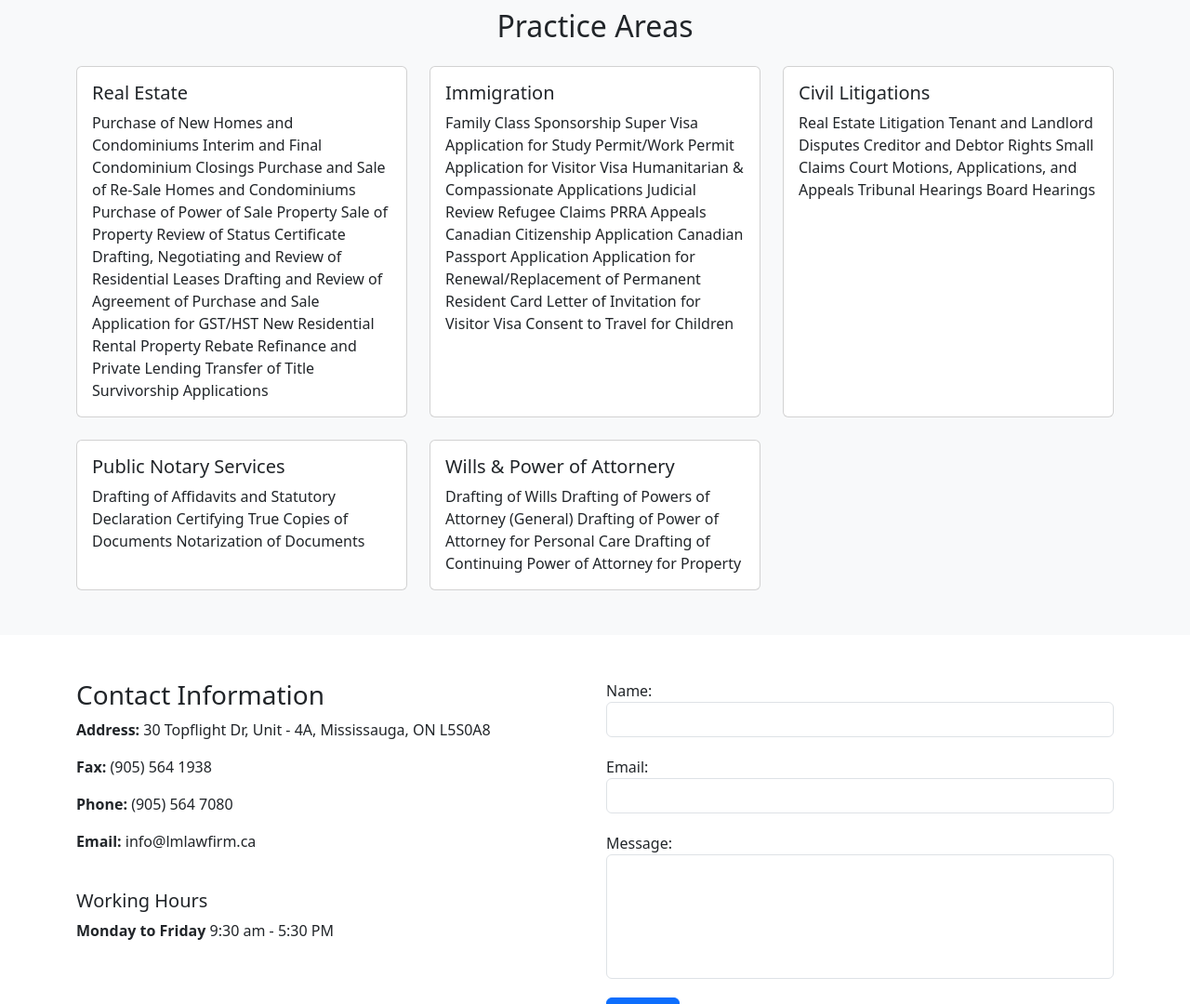
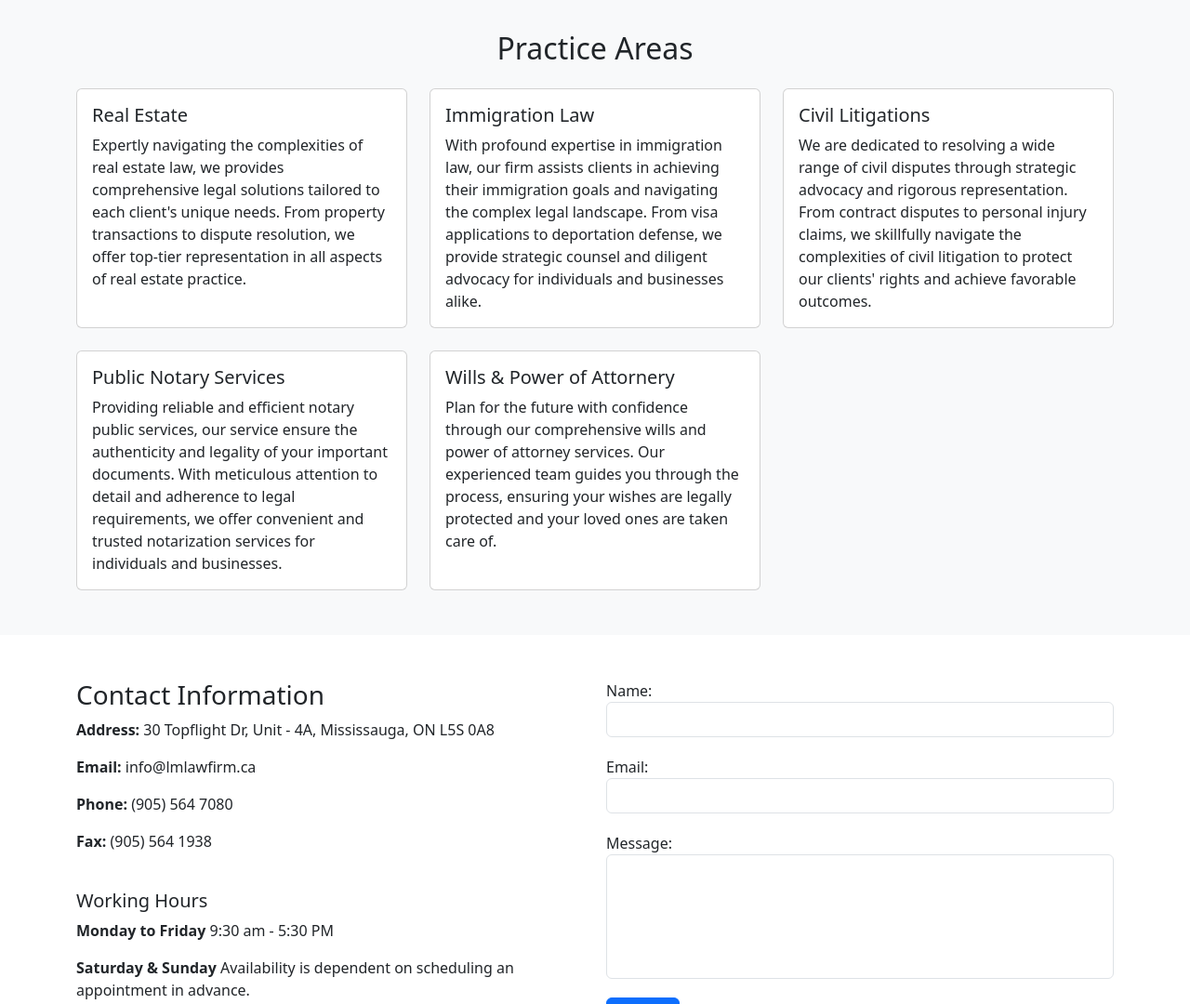
Before and after one commit to cslakshitmehta/lmlawfirm, a website with bundled scripts: page index.html in a window 1280 px wide. Shown: the part 1240-2320 px from the top of the page at 93% size. Built offline with nearby package versions, Linux system fonts and the light colour scheme; files whose address does not match are found by name.

Commit message:
content update for service

```diff
--- a/css/style.css
+++ b/css/style.css
@@ -14,7 +14,6 @@
   position: absolute;
   width: 100%;
   z-index: 1;
-  background: #2d2d2d;
 }
 
 .video-container {
@@ -51,7 +50,7 @@
 }
 
 .navbar-nav li.nav-item {
-  margin-right: 35px;
+  margin-right: 25px;
 }
 
 .nav-link {
@@ -63,12 +62,12 @@
 }
 
 .service-img {
-  height: 250px;
+  height: 300px;
 }
 
 .service-img img {
-  width: 100%;
-  height: 100%;
+  max-width: 100%;
+  max-height: 100%;
 }
 
 .footer .social-media li {
--- a/index.html
+++ b/index.html
@@ -13,14 +13,14 @@
     <div class="contact-strip">
       <div class="container">
         <div class="row">
-          <div class="col-md-4">
+          <div class="col-lg-2">
             <p>Email: info@lmlawfirm.ca</p>
           </div>
-          <div class="col-md-4">
+          <div class="col-lg-2">
+            <p>Phone: (905) 564 7080</p>
+          </div>
+          <div class="col-lg-2">
             <p>Fax: (905) 564 1938</p>
-          </div>
-          <div class="col-md-4">
-            <p>Phone: (905) 564 7080</p>
           </div>
         </div>
       </div>
@@ -71,9 +71,8 @@
           <h1>Legal expertise you can rely on</h1>
           <p>
             Trusted Legal Excellence: Your Partner in Legal Solutions.
-            Experience the difference with our services
-            committed to delivering exceptional legal services tailored to your
-            needs.
+            Experience the difference with our services committed to delivering
+            exceptional legal services tailored to your needs.
           </p>
         </div>
       </section>
@@ -119,39 +118,27 @@
             <div class="card h-100">
               <div class="card-body">
                 <h5 class="card-title">Real Estate</h5>
-                <p class="card-text">Purchase of New Homes and Condominiums
-                  Interim and Final Condominium Closings
-                  Purchase and Sale of Re-Sale Homes and Condominiums
-                  Purchase of Power of Sale Property
-                  Sale of Property
-                  Review of Status Certificate
-                  Drafting, Negotiating and Review of Residential Leases
-                  Drafting and Review of Agreement of Purchase and Sale
-                  Application for GST/HST New Residential Rental Property Rebate
-                  Refinance and Private Lending
-                  Transfer of Title
-                  Survivorship Applications</p>
+                <p class="card-text">
+                  Expertly navigating the complexities of real estate law, we
+                  provides comprehensive legal solutions tailored to each
+                  client's unique needs. From property transactions to dispute
+                  resolution, we offer top-tier representation in all aspects of
+                  real estate practice.
+                </p>
               </div>
             </div>
           </div>
           <div class="col">
             <div class="card h-100">
               <div class="card-body">
-                <h5 class="card-title">Immigration</h5>
-                <p class="card-text">Family Class Sponsorship
-                  Super Visa
-                  Application for Study Permit/Work Permit
-                  Application for Visitor Visa
-                  Humanitarian & Compassionate Applications
-                  Judicial Review
-                  Refugee Claims
-                  PRRA
-                  Appeals
-                  Canadian Citizenship Application
-                  Canadian Passport Application
-                  Application for Renewal/Replacement of Permanent Resident Card
-                  Letter of Invitation for Visitor Visa
-                  Consent to Travel for Children</p>
+                <h5 class="card-title">Immigration Law</h5>
+                <p class="card-text">
+                  With profound expertise in immigration law, our firm assists
+                  clients in achieving their immigration goals and navigating
+                  the complex legal landscape. From visa applications to
+                  deportation defense, we provide strategic counsel and diligent
+                  advocacy for individuals and businesses alike.
+                </p>
               </div>
             </div>
           </div>
@@ -159,13 +146,13 @@
             <div class="card h-100">
               <div class="card-body">
                 <h5 class="card-title">Civil Litigations</h5>
-                <p class="card-text">Real Estate Litigation
-                  Tenant and Landlord Disputes
-                  Creditor and Debtor Rights
-                  Small Claims
-                  Court Motions, Applications, and Appeals
-                  Tribunal Hearings
-                  Board Hearings</p>
+                <p class="card-text">
+                  We are dedicated to resolving a wide range of civil disputes
+                  through strategic advocacy and rigorous representation. From
+                  contract disputes to personal injury claims, we skillfully
+                  navigate the complexities of civil litigation to protect our
+                  clients' rights and achieve favorable outcomes.
+                </p>
               </div>
             </div>
           </div>
@@ -173,24 +160,30 @@
             <div class="card h-100">
               <div class="card-body">
                 <h5 class="card-title">Public Notary Services</h5>
-                <p class="card-text">Drafting of Affidavits and Statutory Declaration
-                  Certifying True Copies of Documents
-                  Notarization of Documents</p>
+                <p class="card-text">
+                  Providing reliable and efficient notary public services, our
+                  service ensure the authenticity and legality of your important
+                  documents. With meticulous attention to detail and adherence
+                  to legal requirements, we offer convenient and trusted
+                  notarization services for individuals and businesses.
+                </p>
               </div>
             </div>
           </div>
           <div class="col">
-              <div class="card h-100">
-                <div class="card-body">
-                  <h5 class="card-title">Wills & Power of Attornery</h5>
-                  <p class="card-text">Drafting of Wills
-                      Drafting of Powers of Attorney (General)
-                      Drafting of Power of Attorney for Personal Care
-                      Drafting of Continuing Power of Attorney for Property</p>
-                </div>
+            <div class="card h-100">
+              <div class="card-body">
+                <h5 class="card-title">Wills & Power of Attornery</h5>
+                <p class="card-text">
+                  Plan for the future with confidence through our comprehensive
+                  wills and power of attorney services. Our experienced team
+                  guides you through the process, ensuring your wishes are
+                  legally protected and your loved ones are taken care of.
+                </p>
               </div>
+            </div>
           </div>
-      </div>
+        </div>
       </div>
     </section>
 
@@ -200,13 +193,20 @@
         <div class="row">
           <div class="col-md-6">
             <h3>Contact Information</h3>
-            <p><strong>Address:</strong> 30 Topflight Dr, Unit - 4A, Mississauga, ON L5S0A8</p>
+            <p>
+              <strong>Address:</strong> 30 Topflight Dr, Unit - 4A, Mississauga,
+              ON L5S 0A8
+            </p>
+            <p><strong>Email:</strong> info@lmlawfirm.ca</p>
+            <p><strong>Phone:</strong> (905) 564 7080</p>
             <p><strong>Fax:</strong> (905) 564 1938</p>
-            <p><strong>Phone:</strong> (905) 564 7080</p>
-            <p><strong>Email:</strong> info@lmlawfirm.ca</p>
             <br />
             <h5>Working Hours</h5>
             <p><strong>Monday to Friday</strong> 9:30 am - 5:30 PM</p>
+            <p>
+              <strong>Saturday & Sunday</strong> Availability is dependent on
+              scheduling an appointment in advance.
+            </p>
           </div>
           <div class="col-lg-6">
             <form id="contactForm">
```
Also changed, not shown: about.html (+17 -11 lines), contact.html (+9 -8 lines), service.html (+87 -49 lines), 1 other file.
